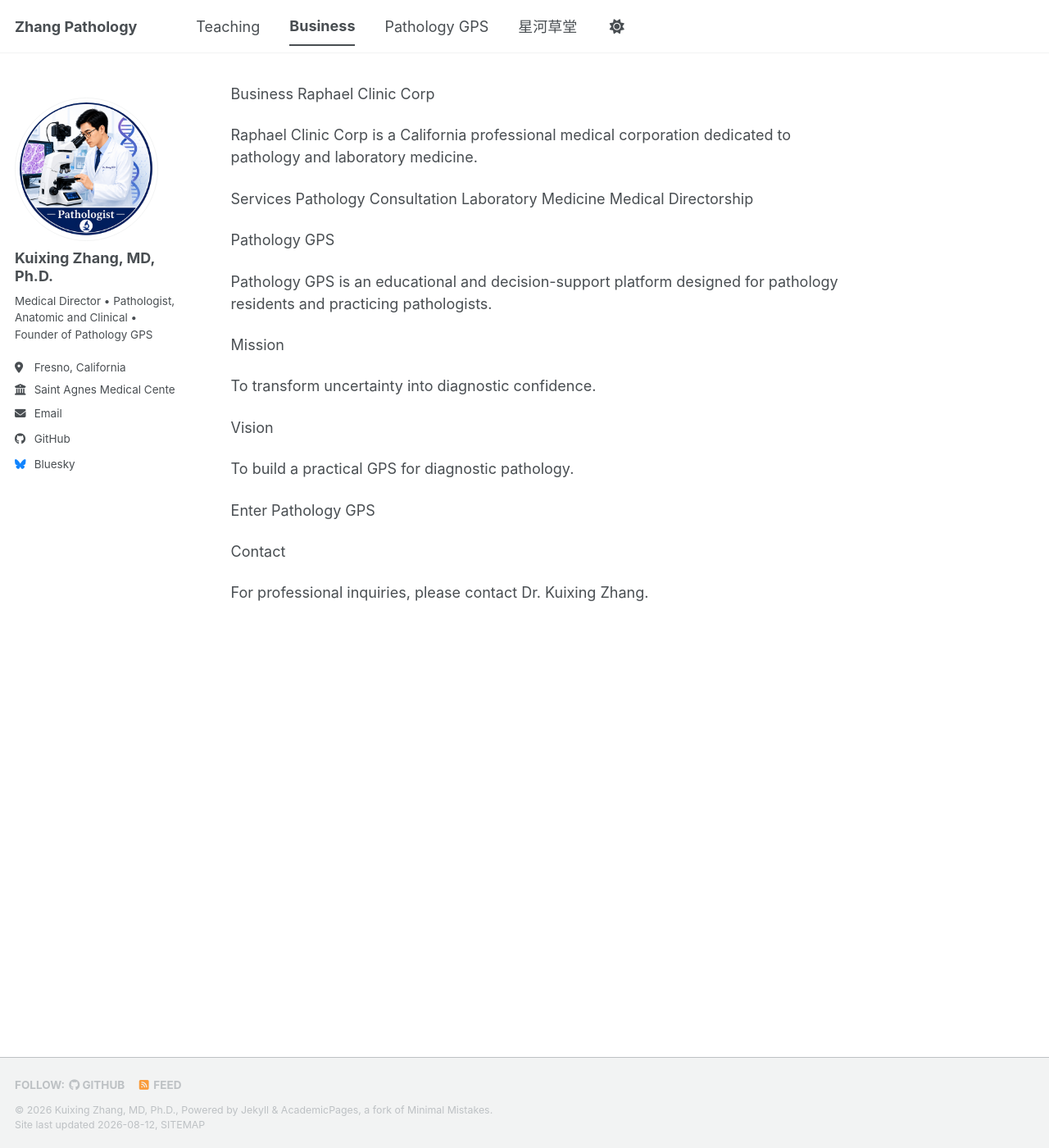
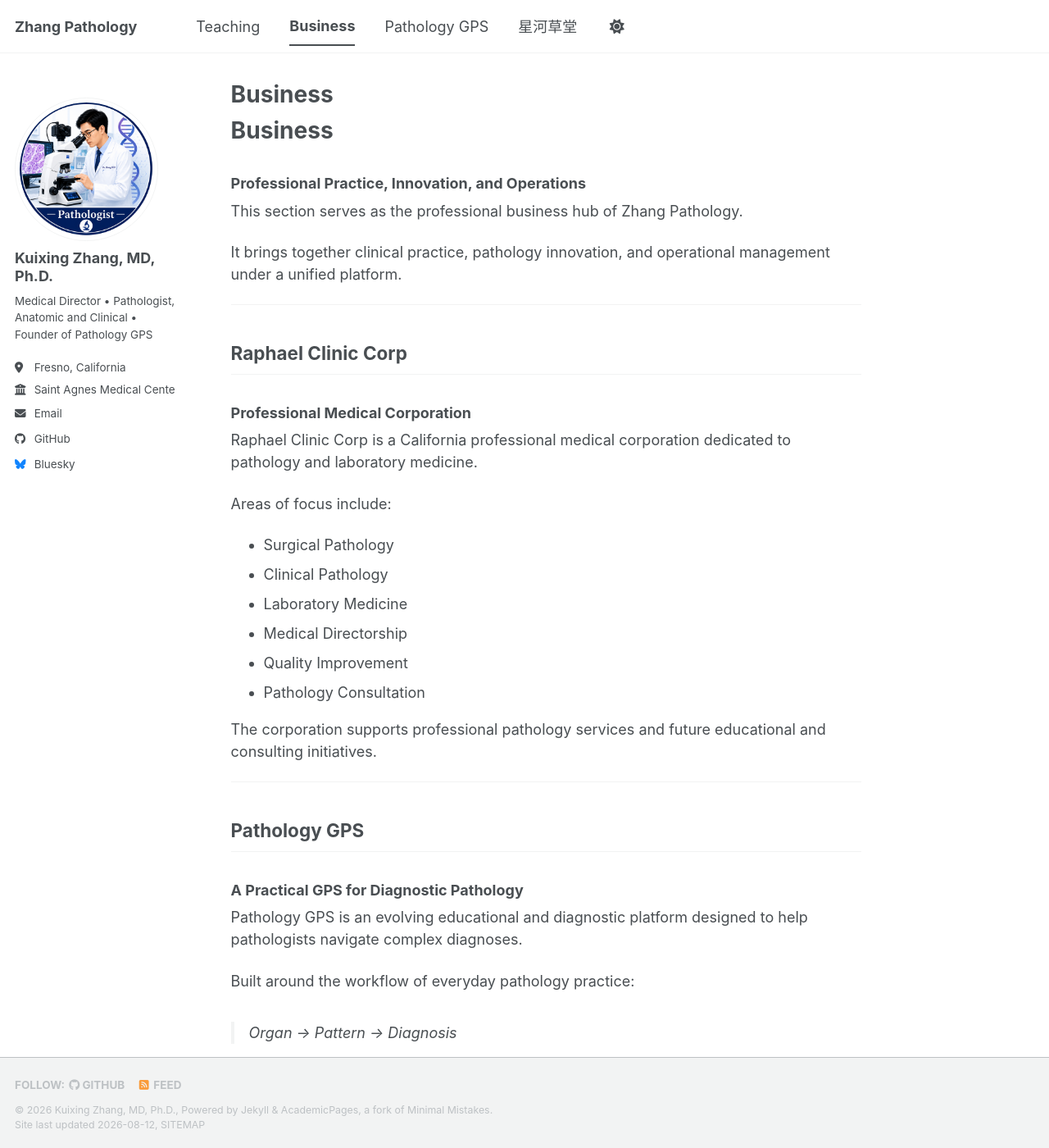
Before and after one commit to kuixingzhang/drzhangpathology-site, a Jekyll site: the page built from _pages/business.md, in a window 1280 px wide and 1400 px high. Shown: the whole window at 82% size. Built offline with Jekyll 4.4.1, drawn with Linux system fonts in a browser that asks for light colours; our own code applies the rules of GitHub Pages for plain Markdown files; a style sheet for code colours, icons or effects is not loaded; some of the changed text lies outside the part shown.

Commit message:
Revise business.md for structured content and clarity
Updated business page with structured content, including sections for professional practice, financial operations, and vision.

```diff
--- a/_pages/business.md
+++ b/_pages/business.md
@@ -1,27 +1,94 @@
-Business
-Raphael Clinic Corp
+---
+permalink: /business/
+title: "Business"
+author_profile: true
+---
+
+# Business
+
+### Professional Practice, Innovation, and Operations
+
+This section serves as the professional business hub of Zhang Pathology.
+
+It brings together clinical practice, pathology innovation, and operational management under a unified platform.
+
+---
+
+## Raphael Clinic Corp
+
+### Professional Medical Corporation
 
 Raphael Clinic Corp is a California professional medical corporation dedicated to pathology and laboratory medicine.
 
-Services
-Pathology Consultation
-Laboratory Medicine
-Medical Directorship
+Areas of focus include:
 
-Pathology GPS
+- Surgical Pathology
+- Clinical Pathology
+- Laboratory Medicine
+- Medical Directorship
+- Quality Improvement
+- Pathology Consultation
 
-Pathology GPS is an educational and decision-support platform designed for pathology residents and practicing pathologists.
+The corporation supports professional pathology services and future educational and consulting initiatives.
 
-Mission
+---
 
-To transform uncertainty into diagnostic confidence.
+## Pathology GPS
 
-Vision
+### A Practical GPS for Diagnostic Pathology
 
-To build a practical GPS for diagnostic pathology.
+Pathology GPS is an evolving educational and diagnostic platform designed to help pathologists navigate complex diagnoses.
 
-Enter Pathology GPS
+Built around the workflow of everyday pathology practice:
 
-Contact
+> Organ → Pattern → Diagnosis
 
-For professional inquiries, please contact Dr. Kuixing Zhang.
+Current development areas include:
+
+- Organ-Based Navigation
+- Pattern Recognition
+- Differential Diagnosis
+- Immunohistochemistry
+- Molecular Pathology
+- Reporting Templates
+- Diagnostic Pearls
+
+Pathology GPS represents the educational and technological innovation arm of this platform.
+
+[Visit Pathology GPS](/guide/)
+
+---
+
+## Financial Operations
+
+### Internal Access Portal
+
+This section is reserved for internal business operations.
+
+Future applications may include:
+
+- Revenue Tracking
+- Accounts Receivable
+- Payroll Management
+- Quarterly Tax Planning
+- Financial Reporting
+- Business Analytics
+
+Access is restricted to authorized users.
+
+---
+
+## Vision
+
+The long-term goal is to integrate:
+
+- Clinical Excellence
+- Pathology Education
+- Diagnostic Technology
+- Business Sustainability
+
+into a unified professional platform that supports better pathology practice and better patient care.
+
+---
+
+> Excellence in diagnosis. Excellence in education. Excellence in service.
```
